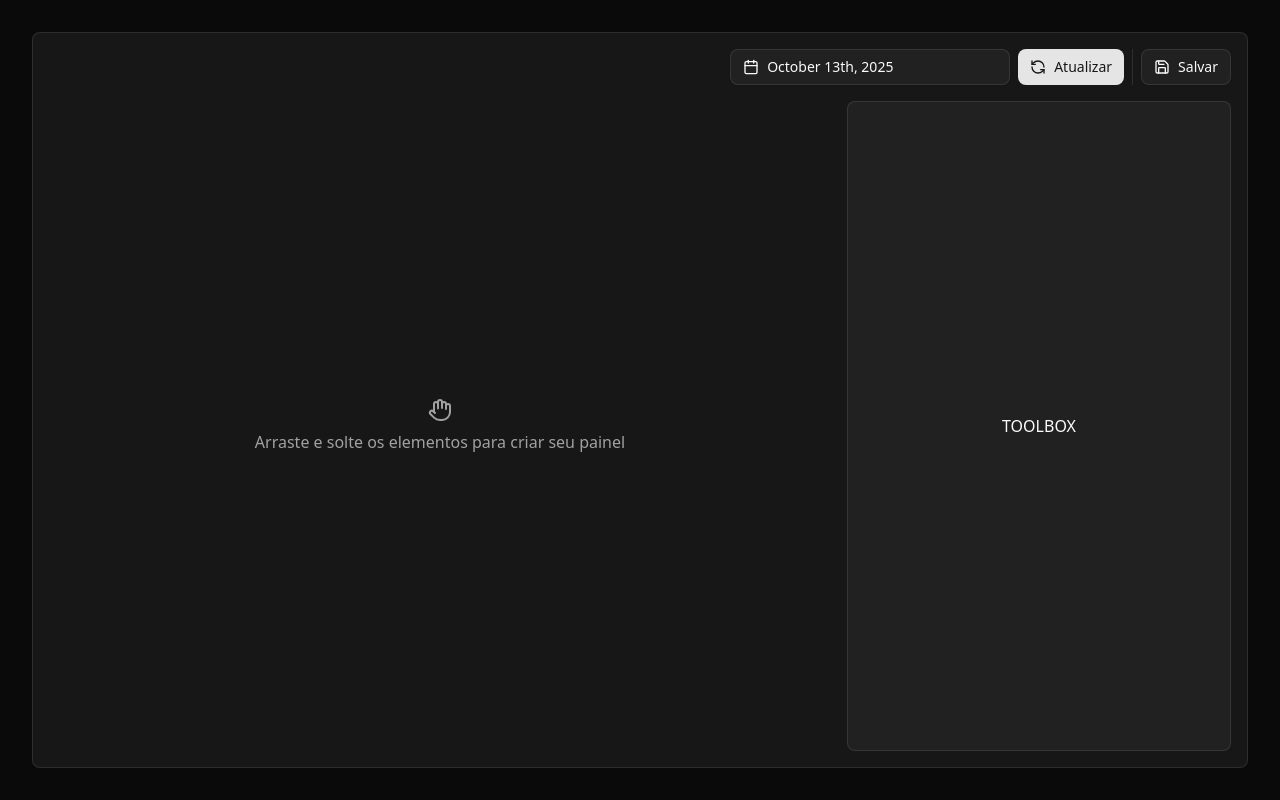
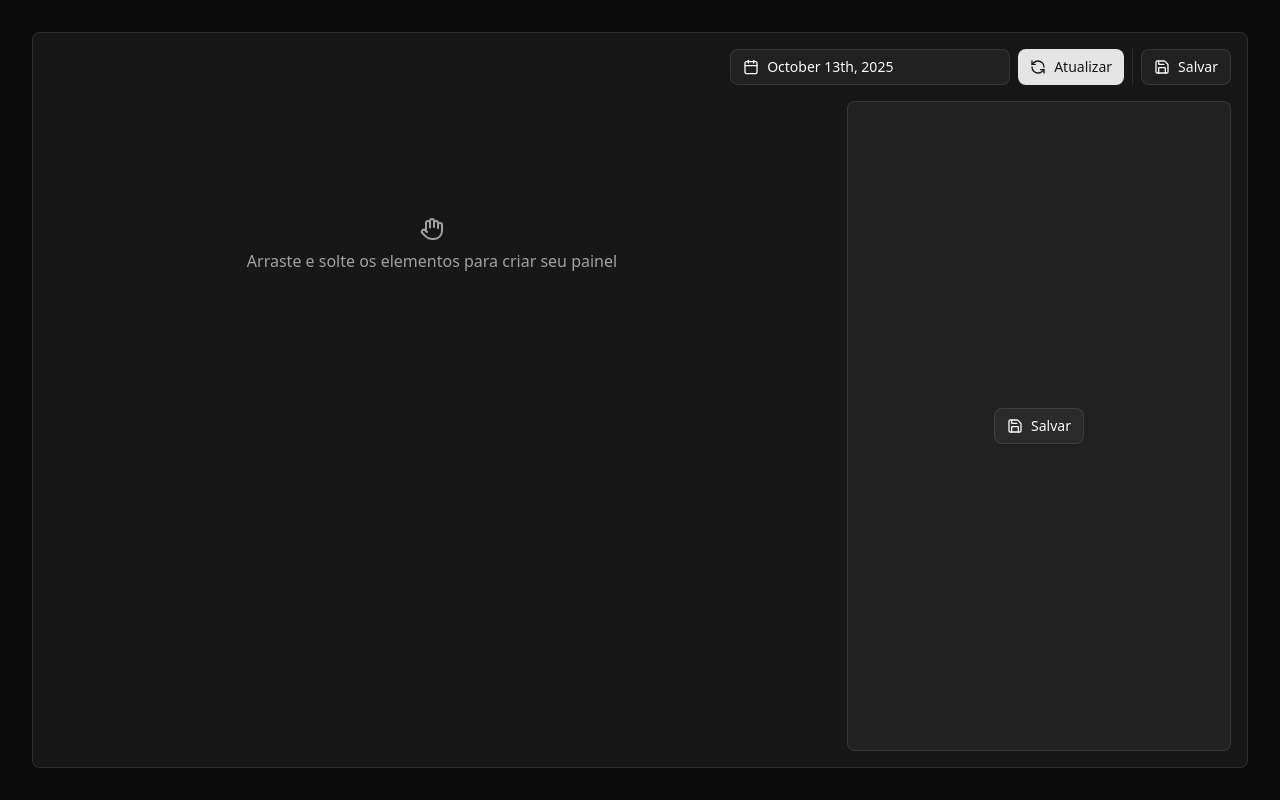
Before and after one commit to MaxwellOlliver/dnd-dashboard, a React (Vite) app: page / in a window 1280 px wide. Built offline with nearby package versions, Linux system fonts and the light colour scheme.

Commit message:
feat: add simple component addition

```diff
--- /dev/null
+++ b/src/features/dnd-panel/components/layout/ComponentRenderer.tsx
@@ -0,0 +1,20 @@
+import { cn } from "@/utils/cn";
+import type { Component } from "../../types/component";
+
+interface ComponentRendererProps {
+  component: Component;
+}
+
+export const ComponentRenderer = ({ component }: ComponentRendererProps) => {
+  return (
+    <div
+      className={cn("h-full w-full rounded-md bg-card border p-4")}
+      style={{
+        gridColumn: `span ${component.layout.cols}`,
+        gridRow: `span ${component.layout.rows}`,
+      }}
+    >
+      {component.title}
+    </div>
+  );
+};
--- a/src/features/dnd-panel/components/layout/MainPanel.tsx
+++ b/src/features/dnd-panel/components/layout/MainPanel.tsx
@@ -1,12 +1,27 @@
 import { Hand } from "lucide-react";
+import { useDashboardState } from "../../hooks/use-dashboard-state";
+import { cn } from "@/utils/cn";
+import { ComponentRenderer } from "./ComponentRenderer";
 
 export const MainPanel = () => {
+  const { components } = useDashboardState();
+
   return (
-    <div className="h-full w-full max-w-[76rem] rounded-md  flex items-center justify-center">
-      <span className="flex flex-col items-center justify-center gap-2 text-muted-foreground">
-        <Hand />
-        Arraste e solte os elementos para criar seu painel
-      </span>
+    <div
+      className={cn(
+        "h-full w-full max-w-[76rem] rounded-md pr-4 flex items-center justify-center gap-4",
+        "grid grid-cols-4 auto-rows-[18rem] overflow-y-auto [&::-webkit-scrollbar]:w-2 [&::-webkit-scrollbar-track]:rounded-full [&::-webkit-scrollbar-track]:bg-gray-100 [&::-webkit-scrollbar-thumb]:rounded-full [&::-webkit-scrollbar-thumb]:bg-gray-300 dark:[&::-webkit-scrollbar-track]:bg-card dark:[&::-webkit-scrollbar-thumb]:bg-input"
+      )}
+    >
+      {components.map((component) => (
+        <ComponentRenderer key={component.id} component={component} />
+      ))}
+      {components.length === 0 && (
+        <span className="flex flex-col items-center justify-center gap-2 text-muted-foreground col-span-full">
+          <Hand />
+          Arraste e solte os elementos para criar seu painel
+        </span>
+      )}
     </div>
   );
 };
--- a/src/features/dnd-panel/components/layout/ToolBox.tsx
+++ b/src/features/dnd-panel/components/layout/ToolBox.tsx
@@ -1,7 +1,35 @@
+import { Button } from "@/components/ui/button";
+import { Save } from "lucide-react";
+import { useDashboardContext } from "../../hooks/use-dashboard-context";
+import { v4 as uuidv4 } from "uuid";
+
 export const ToolBox = () => {
+  const { dashboardInstance } = useDashboardContext();
+
   return (
     <div className="h-full w-full rounded-md bg-input/30 border flex items-center justify-center">
-      TOOLBOX
+      <Button
+        variant="outline"
+        onClick={() =>
+          dashboardInstance.addComponent({
+            id: uuidv4(),
+            title: "New component",
+            dataSourceId: "",
+            toolId: "",
+            layout: {
+              cols: 2,
+              rows: 2,
+            },
+            state: {
+              dataSourceParams: {},
+              toolParams: {},
+            },
+          })
+        }
+      >
+        <Save />
+        Salvar
+      </Button>
     </div>
   );
 };
--- a/src/features/dnd-panel/context/dashboard-context.tsx
+++ b/src/features/dnd-panel/context/dashboard-context.tsx
@@ -1,8 +1,6 @@
 import { createContext, type ReactNode } from "react";
-import {
-  createDashboardInstance,
-  type DashboardInstance,
-} from "../definitions/dashboard/dashboard-instance";
+import { createDashboardInstance } from "../definitions/dashboard/dashboard-instance";
+import type { DashboardInstance } from "../types/dashboard";
 
 type DashboardContext = {
   dashboardInstance: DashboardInstance;
--- a/src/features/dnd-panel/definitions/dashboard/dashboard-instance.ts
+++ b/src/features/dnd-panel/definitions/dashboard/dashboard-instance.ts
@@ -44,6 +44,23 @@ export function createDashboardInstance(): DashboardInstance {
       notify();
     },
 
+    updateComponent: (id, data) => {
+      state = {
+        ...state,
+        components: state.components.map((component) =>
+          component.id === id ? { ...component, ...data } : component
+        ),
+      };
+      notify();
+    },
+    addComponent: (component) => {
+      state = {
+        ...state,
+        components: [...state.components, component],
+      };
+      notify();
+    },
+
     subscribe(fn) {
       listeners.add(fn);
       return () => listeners.delete(fn);
--- a/src/features/dnd-panel/pages/dnd-panel.tsx
+++ b/src/features/dnd-panel/pages/dnd-panel.tsx
@@ -2,9 +2,18 @@ import { cn } from "@/utils/cn";
 import { MainPanel } from "../components/layout/MainPanel";
 import { PanelHeader } from "../components/layout/PanelHeader";
 import { ToolBox } from "../components/layout/ToolBox";
+import { DashboardProvider } from "../context/dashboard-context";
 
 export const DndPanel = () => {
   return (
+    <DashboardProvider
+      json={JSON.stringify({
+        id: "1",
+        title: "Dashboard",
+        description: "Dashboard description",
+        components: [],
+      })}
+    >
       <div
         className={cn("h-screen w-screen flex items-center justify-center p-8")}
       >
@@ -19,5 +28,6 @@ export const DndPanel = () => {
           <ToolBox />
         </div>
       </div>
+    </DashboardProvider>
   );
 };
--- a/src/features/dnd-panel/types/dashboard.ts
+++ b/src/features/dnd-panel/types/dashboard.ts
@@ -1,4 +1,4 @@
-import type { Component } from "react";
+import type { Component } from "./component";
 
 export type Dashboard = {
   id: string;
@@ -27,6 +27,8 @@ export type DashboardInstance = {
 
   setTitle: (title: string) => void;
   setDescription: (description: string) => void;
+  updateComponent: (id: string, data: Omit<Component, "id">) => void;
+  addComponent: (component: Component) => void;
 
   // EV
   subscribe(fn: Listener): () => void;
```
Lines whose indentation alone changed are shown as unchanged.
